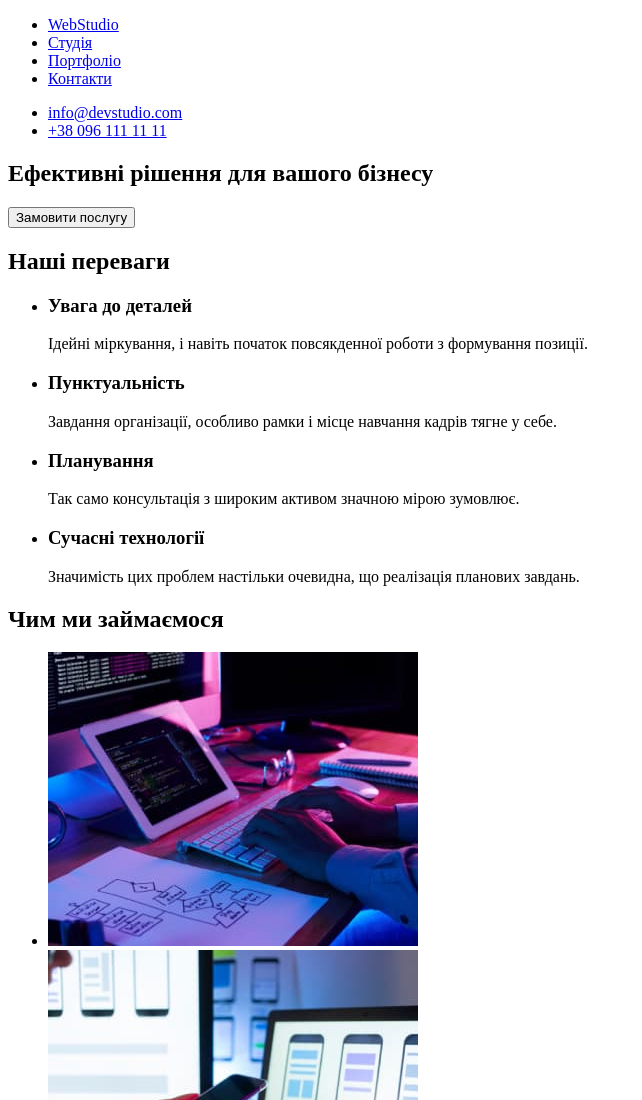
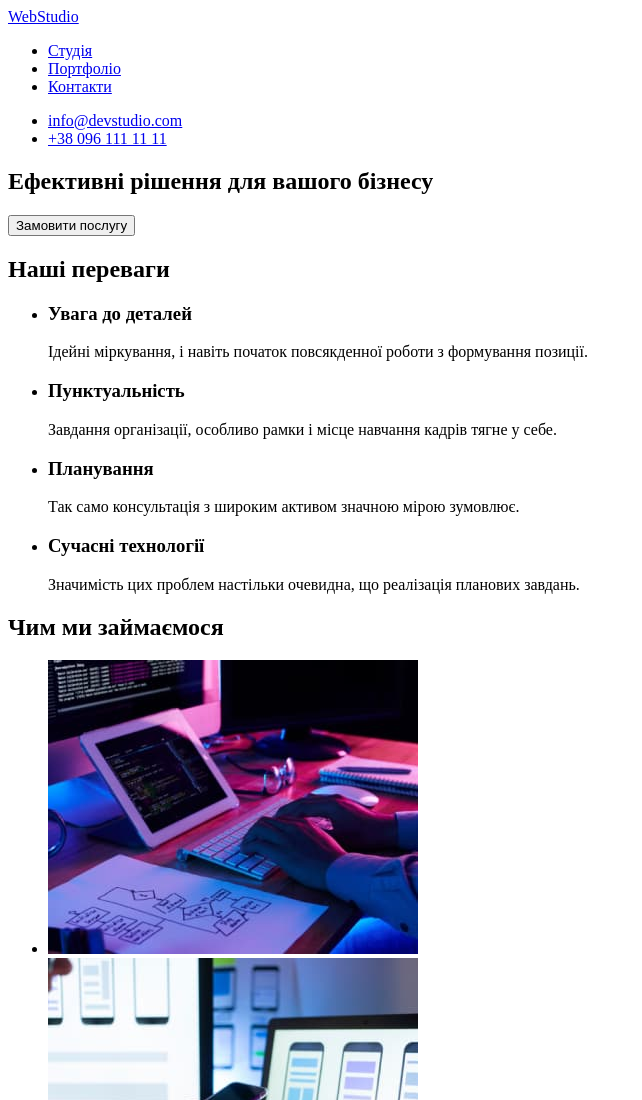
Before and after one commit to Nataliia-Muzychyna/goit-markup-hw-01, a plain HTML site: page index.html in a window 1280 px wide. Shown: the top 1100 px of the page, without its empty margins (0-642 px from the left). Drawn offline with Linux system fonts and the light colour scheme.

Commit message:
corrected-home-work

```diff
--- a/index.html
+++ b/index.html
@@ -12,9 +12,10 @@
 
     <header>
 
+        <a href="./index.html" lang="en"> WebStudio </a>
+
         <nav>
             <ul>
-                <li> <a href="./index.html" lang="en"> WebStudio </a> </li>
                 <li> <a href="./index.html"> Студія </a> </li>
                 <li> <a href="#"> Портфоліо </a> </li>
                 <li> <a href="#"> Контакти </a> </li>
```
